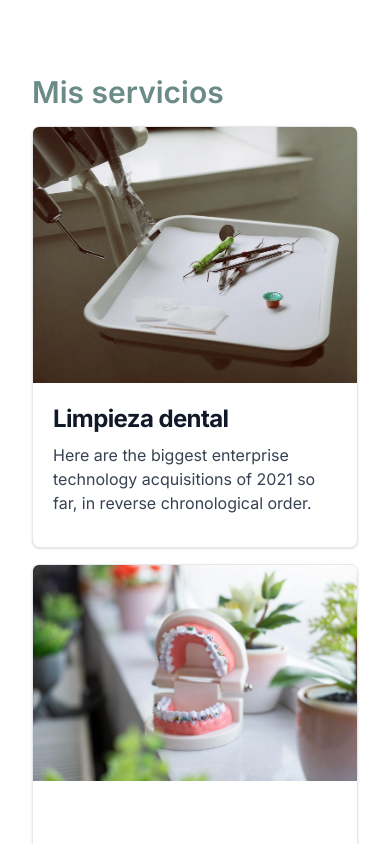
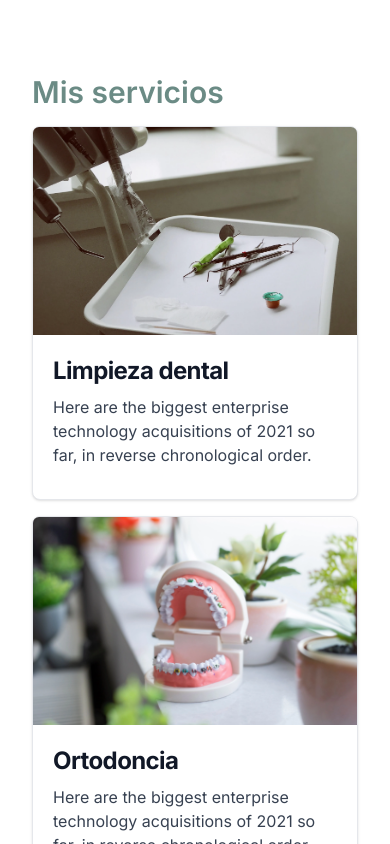
Before and after one commit to JeremiasArriondo/dental-shift, a Next.js app: page / in a window 390 px wide. Shown: the part 900-1744 px from the top of the page. Built offline with nearby package versions, Linux system fonts and the light colour scheme.

Commit message:
feat: mobile heigth

```diff
--- a/components/card.tsx
+++ b/components/card.tsx
@@ -14,7 +14,7 @@ type CardProps = {
 export const Card = ({ title, text, image }: CardProps) => {
   return (
     <div className="bg-white border border-gray-200 rounded-lg shadow dark:bg-gray-800 dark:border-gray-700">
-      <div className="max-h-64 h-64 overflow-hidden">
+      <div className="max-h-52 h-52 md:max-h-64 md:h-64 overflow-hidden">
         <Image
           src={image.src}
           alt={image.alt}
```
